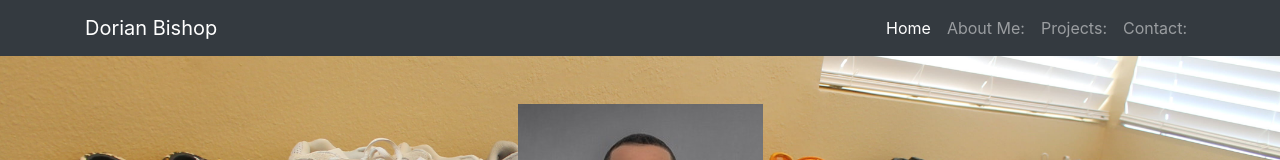
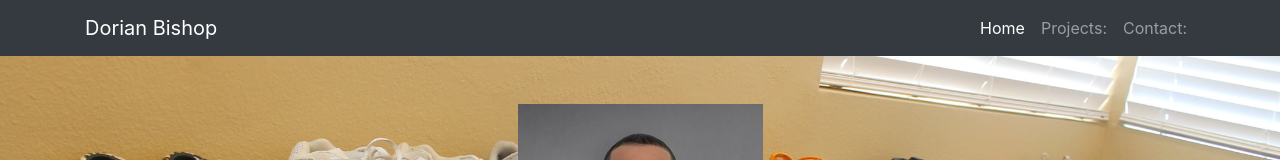
Before and after one commit to DorianBishop/Portfolio, a website: page index.html in a window 1280 px wide. Shown: the top 160 px of the page. Drawn offline with Linux system fonts and the light colour scheme.

Commit message:
editing nav bar

```diff
--- a/index.html
+++ b/index.html
@@ -33,9 +33,6 @@
             <a class="nav-link" href="#">Home
               <span class="sr-only">(current)</span>
             </a>
-          </li>
-          <li class="nav-item">
-            <a class="nav-link" href="#">About Me:</a>
           </li>
           <li class="nav-item">
             <a class="nav-link" href="#">Projects:</a>
```
